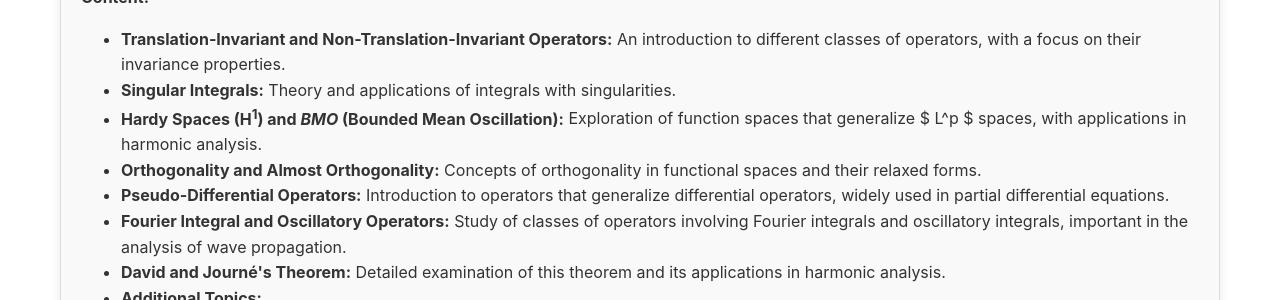
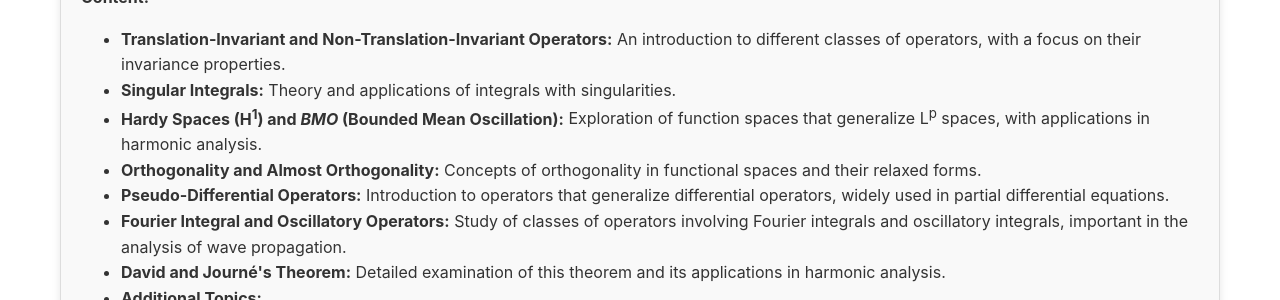
Before and after one commit to Yoon-1023/Yoon-1023.github.io, a Jekyll site: the page built from courses.md, in a window 1280 px wide and 900 px high, scrolled down 3889 px. Shown: the part 155-455 px from the top of the window. Built offline with Jekyll 4.4.1, drawn with Linux system fonts in a browser that asks for light colours.

Commit message:
Update courses.md

```diff
--- a/courses.md
+++ b/courses.md
@@ -177,7 +177,7 @@ application in finance, filtering, and control.</p>
 
             <li><strong>Singular Integrals:</strong> Theory and applications of integrals with singularities.</li>
 
-            <li><strong>Hardy Spaces (H<sup>1</sup>) and <span style="font-style: italic;">BMO</span> (Bounded Mean Oscillation):</strong> Exploration of function spaces that generalize $ L^p $ spaces, with applications in harmonic analysis.</li>
+            <li><strong>Hardy Spaces (H<sup>1</sup>) and <span style="font-style: italic;">BMO</span> (Bounded Mean Oscillation):</strong> Exploration of function spaces that generalize L<sup>p</sup> spaces, with applications in harmonic analysis.</li>
 
             <li><strong>Orthogonality and Almost Orthogonality:</strong> Concepts of orthogonality in functional spaces and their relaxed forms.</li>
 
```
